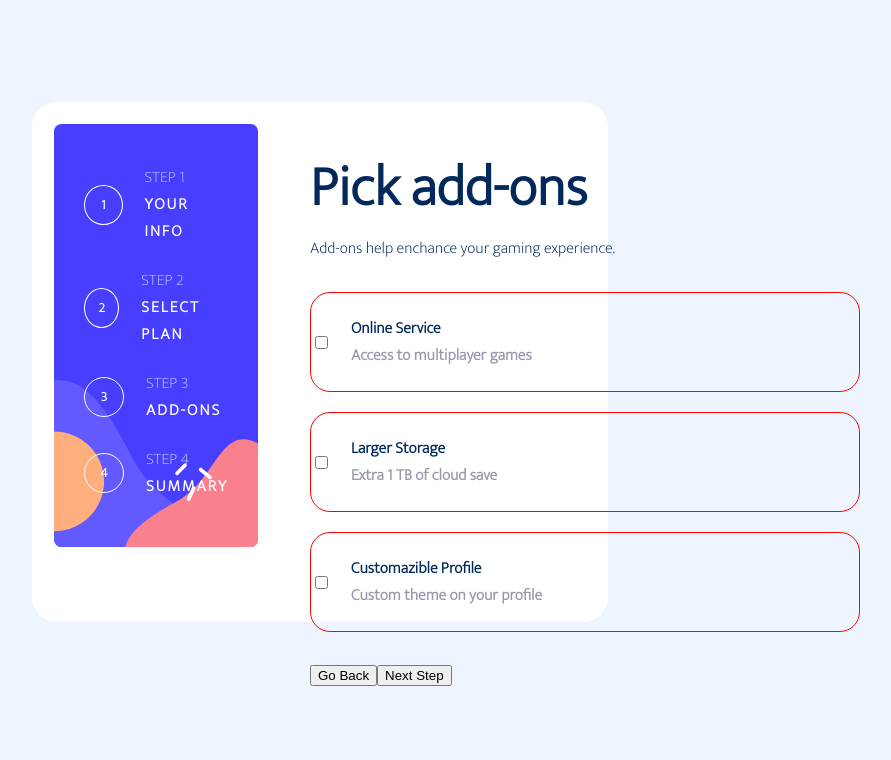
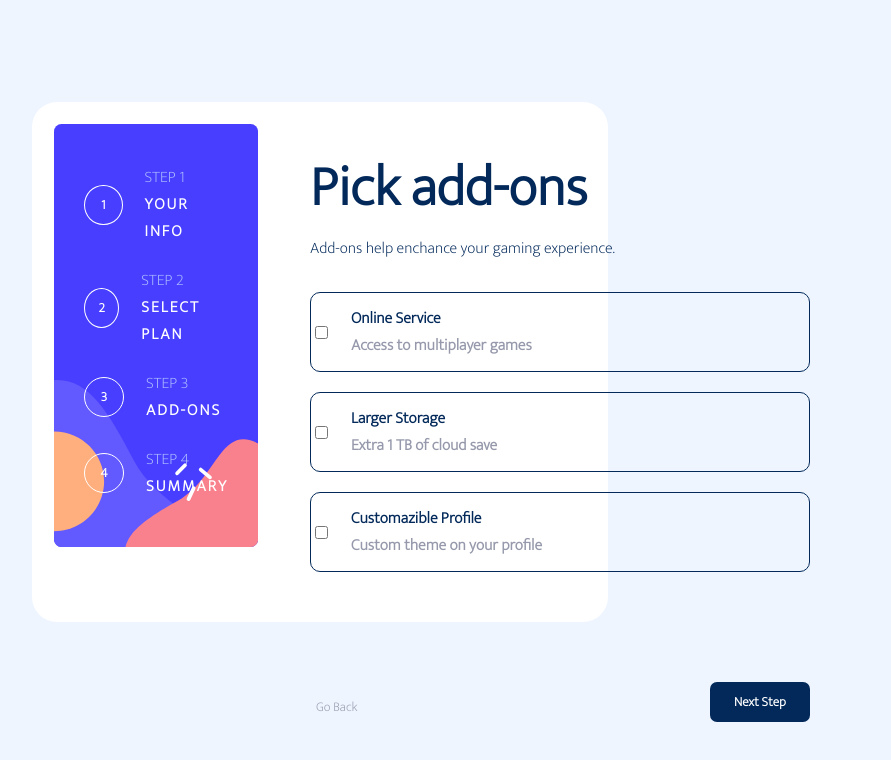
Before and after one commit to emrecanberktas/multi-step-form, a React (Vite) app: page / in a window 1280 px wide. Shown: the top 760 px of the page, without its empty margins (288-1179 px from the left). Built offline with nearby package versions, Linux system fonts and the light colour scheme.

Commit message:
Style: Footer Buttons

```diff
--- a/src/App.css
+++ b/src/App.css
@@ -24,3 +24,45 @@ p {
   margin: 0;
   font-size: 16px;
 }
+
+.Footer-Buttons {
+  display: flex;
+  flex-direction: row;
+  justify-content: space-between;
+  margin-top: 80px;
+}
+
+.Go-Back-Button {
+  display: flex;
+  flex-direction: row;
+  align-items: center;
+  font-family: var(--font-family);
+  font-weight: 500;
+  color: var(--Cool-gray);
+  cursor: pointer;
+  height: 50px;
+  width: 75px;
+  background-color: transparent;
+  border: none;
+}
+
+.Go-Back-Button:hover {
+  color: var(--Marine-blue);
+  font-weight: 700;
+}
+
+.Next-Step-Button {
+  display: flex;
+  align-items: center;
+  justify-content: center;
+  font-family: var(--font-family);
+  font-weight: 700;
+  color: var(--White);
+  background-color: var(--Marine-blue) !important;
+  cursor: pointer;
+  height: 40px;
+  width: 100px;
+  background-color: transparent;
+  border: none;
+  border-radius: 7px;
+}
--- a/src/components/pickAddons/index.css
+++ b/src/components/pickAddons/index.css
@@ -33,10 +33,10 @@ form {
   flex-direction: row;
   align-items: center;
   margin: 10px 0;
-  width: 550px;
-  height: 100px;
-  border: 1px solid red;
-  border-radius: 20px;
+  width: 500px;
+  height: 80px;
+  border: 1px solid var(--Marine-blue);
+  border-radius: 10px;
 }
 
 .Pick-Addons-Labels {
```
